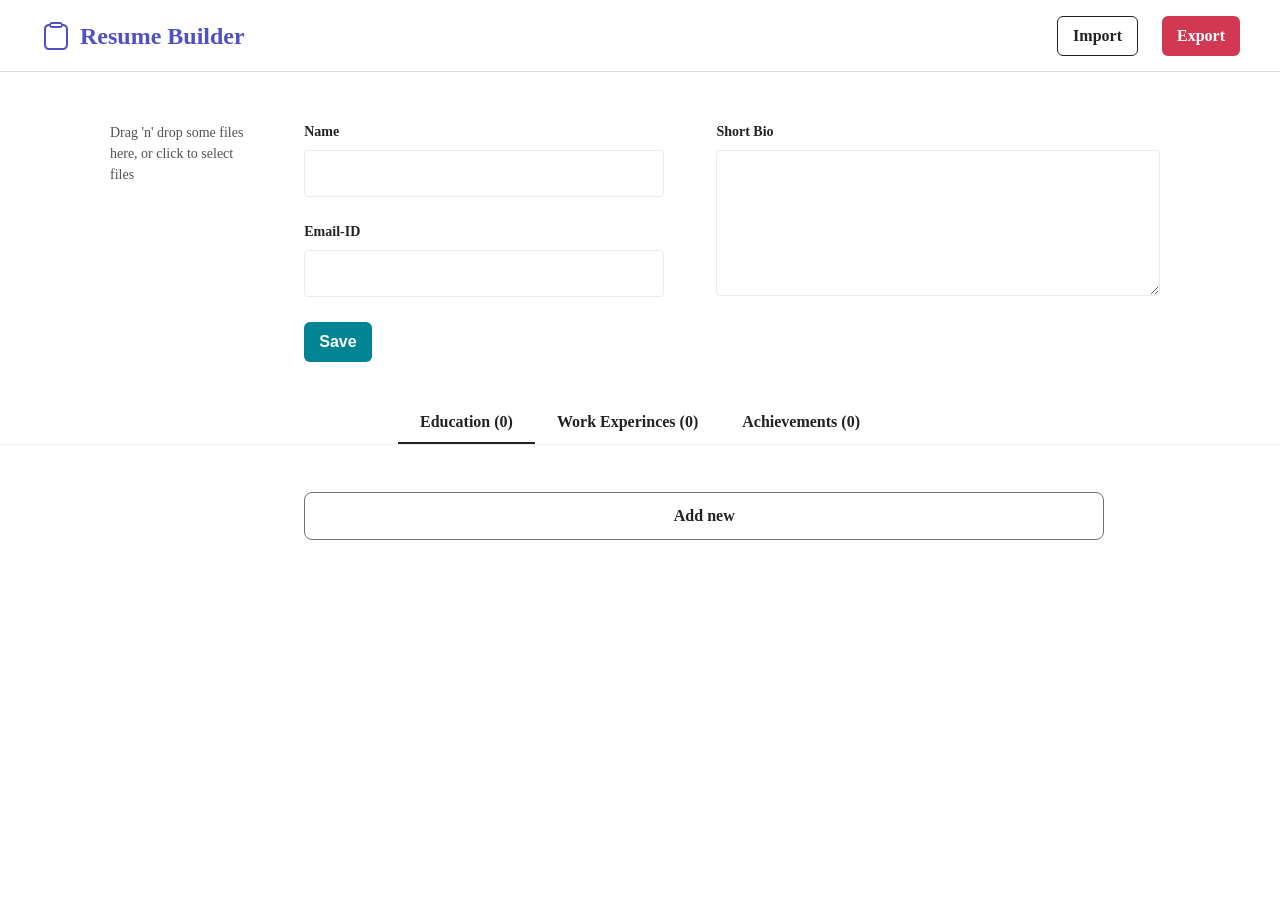
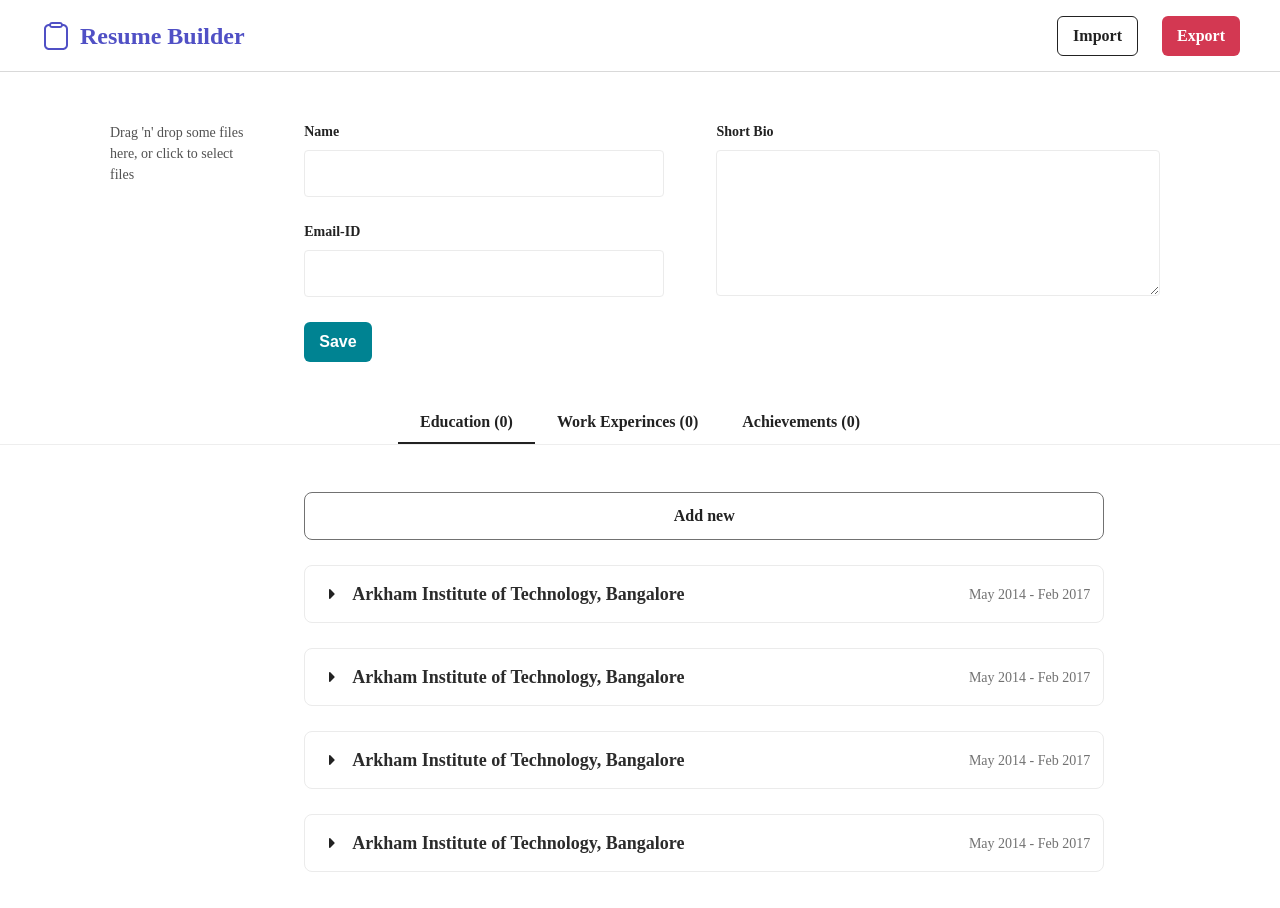
Before and after one commit to mrsharma2404/resume-builder, a Next.js app: page / in a window 1280 px wide. Shown: the top 908 px of the page. Before the commit the page ends 800 px from the top, so only its background shows below. Built offline with nearby package versions, Linux system fonts and the light colour scheme.

Commit message:
added resume section item ui

```diff
--- a/package.json
+++ b/package.json
@@ -14,6 +14,7 @@
     "immutability-helper": "^3.1.1",
     "next": "^14.2.4",
     "react": "^18",
+    "react-collapsible": "^2.10.0",
     "react-dnd": "^16.0.1",
     "react-dnd-html5-backend": "^16.0.1",
     "react-dom": "^18",
--- a/src/components/MainSection/index.module.scss
+++ b/src/components/MainSection/index.module.scss
@@ -57,3 +57,8 @@
   height: 48px;
   justify-content: center;
 }
+.sectionItemList {
+  display: flex;
+  flex-direction: column;
+  width: 100%;
+}
--- a/src/components/MainSection/index.tsx
+++ b/src/components/MainSection/index.tsx
@@ -2,9 +2,12 @@ import React from 'react'
 import { useAppSelector } from '@helpers/hooks/redux'
 import { Tab, TabList, TabPanel, Tabs } from 'react-tabs'
 
+// local component imports
+import BasicButton from '@components/Buttons/BasicButton'
+
 // styles import
 import styles from './index.module.scss'
-import BasicButton from '@components/Buttons/BasicButton'
+import ResumeSectionItem from '@components/ResumeSectionItem'
 
 // TODO: need to think of a suitable name for this section
 const MainSection = () => {
@@ -27,7 +30,11 @@ const MainSection = () => {
         <TabPanel className={styles.tabPanelWrapper}>
           <div className={styles.tabPanelContainer}>
             <BasicButton label="Add new" onClickFunction={() => {}} className={styles.addBtn} />
-            <div></div>
+            <div className={styles.sectionItemList}>
+              {[0, 1, 2, 3].map((item, index) => {
+                return <ResumeSectionItem />
+              })}
+            </div>
           </div>
         </TabPanel>
         <TabPanel></TabPanel>
--- /dev/null
+++ b/src/components/ResumeSectionItem/index.module.scss
@@ -0,0 +1,103 @@
+.wrapper {
+  display: flex;
+  width: 100%;
+  border-radius: 8px;
+  border: 1px solid #ebebeb;
+  margin-top: 25px;
+}
+
+.header {
+  display: flex;
+  width: 800px;
+  justify-content: space-between;
+  padding: 0px 15px;
+  cursor: pointer;
+  height: 56px;
+  align-items: center;
+}
+
+.headerLeft {
+  display: flex;
+  height: 56px;
+  align-items: center;
+}
+.heading {
+  display: flex;
+  align-items: center;
+  color: #2b2b2b;
+  font-size: 18px;
+  font-weight: 600;
+  line-height: 24px;
+}
+.headerRight {
+  display: flex;
+  align-items: center;
+  height: 56px;
+
+  color: #717171;
+  font-size: 14px;
+  font-weight: 500;
+}
+
+.arrowIcon {
+  display: flex;
+  align-items: center;
+  justify-content: center;
+
+  width: 24px;
+  height: 24px;
+  margin-right: 8px;
+}
+.headerOpen {
+  .arrowIcon {
+    transform: rotate(90deg) !important;
+  }
+}
+
+.mainContainer {
+  display: flex;
+  flex-direction: column;
+  padding: 24px 24px 24px 32px;
+  gap: 25px;
+}
+
+.box {
+  display: flex;
+  flex-direction: column;
+  gap: 6px;
+}
+
+.label1,
+.label3 {
+  display: flex;
+  align-items: center;
+  color: #222;
+  font-size: 14px;
+  font-weight: 600;
+  line-height: 20px;
+}
+.label2 {
+  display: flex;
+  align-items: center;
+  color: #2b2b2b;
+  font-size: 16px;
+  font-weight: 600;
+  line-height: 24px;
+}
+.label3 {
+  font-weight: 500;
+}
+.btnBox {
+  display: flex;
+  gap: 25px;
+}
+
+.btn {
+  height: 40px;
+  border-radius: 8px;
+  border: 1px solid #ebebeb;
+
+  color: #717171;
+  font-size: 16px;
+  font-weight: 600;
+}
--- /dev/null
+++ b/src/components/ResumeSectionItem/index.tsx
@@ -0,0 +1,55 @@
+import React from 'react'
+import Collapsible from 'react-collapsible'
+
+// icons imports
+import ArrowIcon from 'icons/ArrowIcon'
+
+// styles import
+import styles from './index.module.scss'
+import BasicButton from '@components/Buttons/BasicButton'
+
+const ResumeSectionItem = () => {
+  return (
+    <div className={styles.wrapper}>
+      <Collapsible
+        transitionTime={300}
+        triggerOpenedClassName={styles.headerOpen}
+        trigger={
+          <div className={styles.header}>
+            <div className={styles.headerLeft}>
+              <div className={styles.arrowIcon}>
+                <ArrowIcon />
+              </div>
+              <div className={styles.heading}>Arkham Institute of Technology, Bangalore</div>
+            </div>
+            <div className={styles.headerRight}>May 2014 - Feb 2017</div>
+          </div>
+        }
+      >
+        <div className={styles.mainContainer}>
+          <div className={styles.box}>
+            <div className={styles.label1}>Degree</div>
+            <div className={styles.label2}>Masters in Technology</div>
+          </div>
+          <div className={styles.box}>
+            <div className={styles.label1}>Description</div>
+            <div className={styles.label3}>
+              Lorem Ipsum is simply dummy text of the printing and typesetting industry. Lorem Ipsum
+              has been the industry's standard dummy text ever since the 1500s, when an unknown
+              printer took a galley of type and scrambled it to make a type specimen book. It has
+              survived not only five centuries, but also the leap into electronic typesetting,
+              remaining essentially unchanged. It was popularised in the 1960s with the release of
+              Letraset sheets.
+            </div>
+          </div>
+          <div className={styles.btnBox}>
+            <BasicButton className={styles.btn} label="Edit" onClickFunction={() => {}} />
+            <BasicButton className={styles.btn} label="Delete" onClickFunction={() => {}} />
+          </div>
+        </div>
+      </Collapsible>
+    </div>
+  )
+}
+
+export default ResumeSectionItem
--- /dev/null
+++ b/src/icons/ArrowIcon.tsx
@@ -0,0 +1,20 @@
+import React from 'react'
+
+const ArrowIcon = ({ color = '#222222', size = 24 }: { color?: string; size?: number }) => {
+  return (
+    <svg
+      xmlns="http://www.w3.org/2000/svg"
+      width={size}
+      height={size}
+      viewBox="0 0 24 24"
+      fill="none"
+    >
+      <path
+        d="M14.4697 11.4693L10.2803 7.27991C9.80786 6.80744 9 7.14207 9 7.81025L9 16.1889C9 16.8571 9.80785 17.1917 10.2803 16.7193L14.4697 12.5299C14.7626 12.237 14.7626 11.7621 14.4697 11.4693Z"
+        fill={color}
+      />
+    </svg>
+  )
+}
+
+export default ArrowIcon
```
Also changed, not shown: 1 other file (tests, documents, lock files or other folders).
